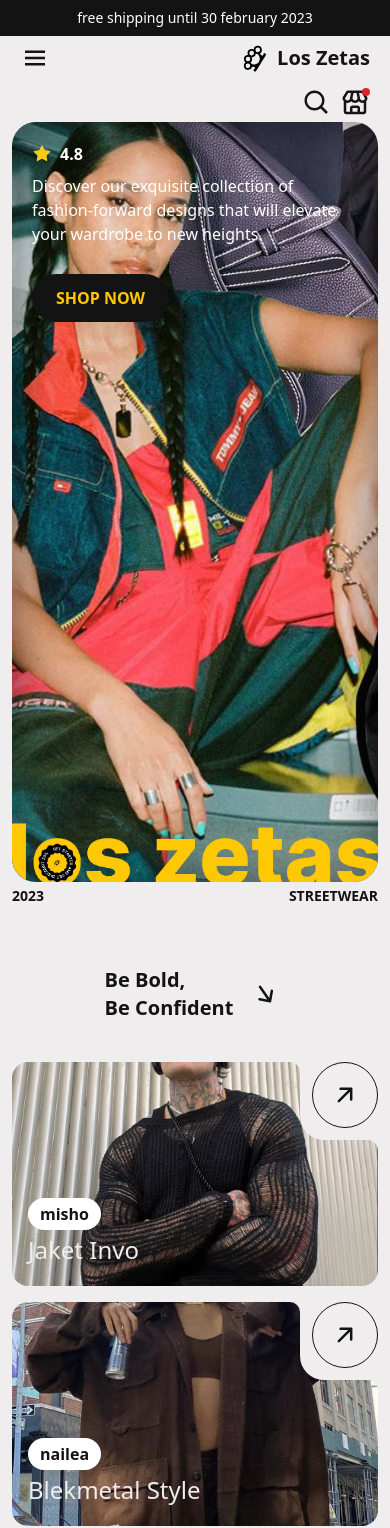
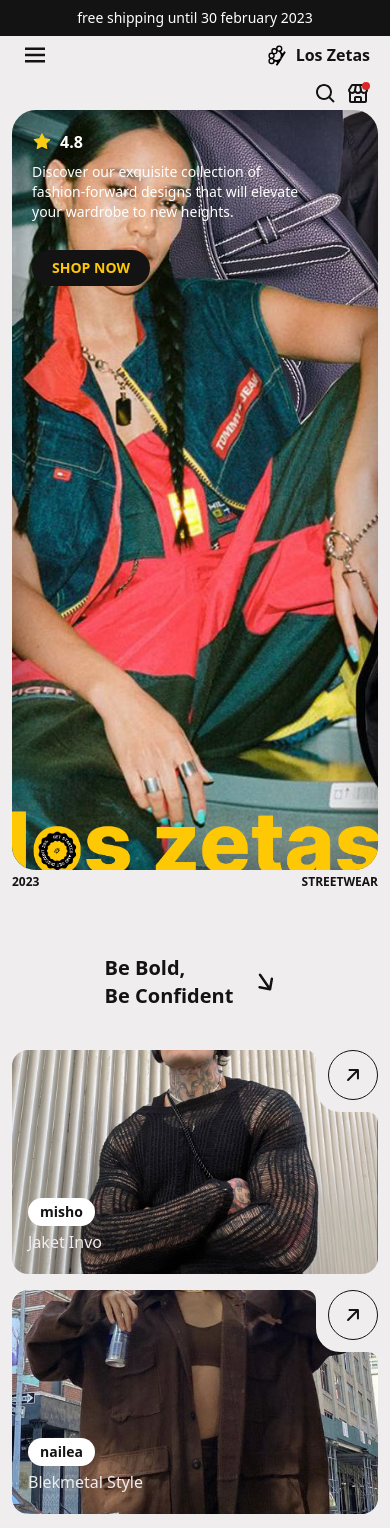
Before and after one commit to ahmadoa/fashion-ecom-landing, a React (Vite) app: page / in a window 390 px wide. Shown: the top 1528 px of the page. Built offline with nearby package versions, Linux system fonts and the light colour scheme.

Commit message:
updated text size for responsivity to adapt with phone screen size

```diff
--- a/src/components/Ceo.jsx
+++ b/src/components/Ceo.jsx
@@ -38,7 +38,7 @@
       >
         <div className="flex flex-col gap-5">
           <ImQuotesRight className="h-10w-10 md:h-16 md:w-16 fill-Yellowsecondary" />
-          <div className="text-lg sm:text-xl md:text-2xl lg:text-[2.5rem] font-medium leading-normal md:leading-[3rem]">
+          <div className="text-base sm:text-xl md:text-2xl lg:text-[2.5rem] font-medium leading-normal md:leading-[3rem]">
             "Fashion is about dressing <br />
             according to what's <br />
             fashionable. Style is more <br />
@@ -47,8 +47,8 @@
         </div>
 
         <div className="flex flex-col gap-1">
-          <div className="text-lg font-medium">Panglima Bagas</div>
-          <div className="text-sm text-Textlightgray font-medium">
+          <div className="text-sm md:text-lg font-medium">Panglima Bagas</div>
+          <div className="text-xs md:text-sm text-Textlightgray font-medium">
             CEO of Los Zetas
           </div>
         </div>
--- a/src/components/Collections.jsx
+++ b/src/components/Collections.jsx
@@ -72,7 +72,7 @@
           image={Amelia}
           self="start"
         />
-        <div className="h-fit text-Textsecondary absolute -bottom-28 md:top-0 md:left-1/2 md:-translate-x-1/2">
+        <div className="h-fit text-sm md:text-base text-Textsecondary absolute -bottom-24 md:-bottom-28 md:top-0 md:left-1/2 md:-translate-x-1/2">
           join our community of style enthusiasts and gain access to execlusive
           offers, sneak peeks of upcoming collections, and personalized fashion
           recommendations.
@@ -96,17 +96,19 @@
         href={link}
         className="flex w-fit self-end rounded-bl-3xl bg-background relative"
       >
-        <motion.div className="rounded-full p-3 border border-Darkprimary hover:border-Yellowsecondary hover:bg-Yellowsecondary transition-all duration-300 w-fit ml-3 mb-3">
-          <BsArrowUpShort size={40} className="rotate-45" />
+        <motion.div className="rounded-full p-2 md:p-3 border border-Darkprimary hover:border-Yellowsecondary hover:bg-Yellowsecondary transition-all duration-300 w-fit ml-3 mb-3">
+          <BsArrowUpShort className="w-8 h-8 md:w-10 md:h-10 rotate-45" />
         </motion.div>
         <div className="absolute -left-5 shadow-5xl rounded-full w-5 h-5 bg-transparent"></div>
         <div className="absolute right-0 -bottom-5 shadow-5xl rounded-full w-5 h-5 bg-transparent"></div>
       </a>
       <div className="flex flex-col gap-1 px-4 py-5">
-        <div className="font-bold py-1 px-3 bg-white rounded-2xl w-fit">
+        <div className="text-sm md:text-base font-bold py-1 px-3 bg-white rounded-2xl w-fit">
           {name}
         </div>
-        <div className="text-2xl text-background font-medium">{collection}</div>
+        <div className="text-base md:text-2xl text-background font-medium">
+          {collection}
+        </div>
       </div>
     </motion.div>
   );
--- a/src/components/Header.jsx
+++ b/src/components/Header.jsx
@@ -38,8 +38,8 @@
         </div>
 
         <div className="justify-end md:justify-center flex items-center gap-2">
-          <img src={Logo} className="h-9" />
-          <span className="text-xl font-bold">
+          <img src={Logo} className="h-7 md:h-9" />
+          <span className="text-base md:text-xl font-bold">
             <a href="#">Los Zetas</a>
           </span>
         </div>
@@ -59,14 +59,14 @@
               />
             </motion.div>
             <BiSearch
-              size={30}
+              className="w-6 h-6 md:h-7 md:w-7"
               onClick={() => {
                 setopen((open) => !open);
               }}
             />
           </div>
           <div className="relative">
-            <BiStore size={30} />
+            <BiStore className="w-6 h-6 md:h-7 md:w-7" />
             <div className="w-2 h-2 bg-red-600 rounded-full absolute top-0 right-0"></div>
           </div>
           <div className="hidden md:flex gap-4 items-center">
--- a/src/components/Hero.jsx
+++ b/src/components/Hero.jsx
@@ -20,14 +20,14 @@
               <AiFillStar size={20} className="fill-yellow-400" />
               <span className="font-semibold text-white">4.8</span>
             </div>
-            <div className="text-white font-medium">
+            <div className="text-sm md:text-base text-white font-medium">
               Discover our exquisite collection of <br /> fashion-forward
               designs that will elevate <br /> your wardrobe to new heights.
             </div>
           </div>
           <a
             href="#"
-            className="uppercase w-fit h-fit px-6 py-3 rounded-full text-Yellowsecondary font-semibold bg-Darkprimary"
+            className="text-sm md:text-base uppercase w-fit h-fit px-5 py-2 md:px-6 md:py-3 rounded-full text-Yellowsecondary font-semibold bg-Darkprimary"
           >
             Shop now
           </a>
@@ -47,8 +47,10 @@
           transition: { delay: 1 },
         }}
       >
-        <span className="text-sm text-Textprimary font-semibold">2023</span>
-        <span className="text-sm uppercase text-Textprimary font-semibold ">
+        <span className="text-xs md:text-sm text-Textprimary font-semibold">
+          2023
+        </span>
+        <span className="text-xs md:text-sm uppercase text-Textprimary font-semibold ">
           streetwear
         </span>
       </motion.div>
--- a/src/components/PromotionSponsors.jsx
+++ b/src/components/PromotionSponsors.jsx
@@ -27,7 +27,7 @@
       initial={{ opacity: 0 }}
       whileInView={{ opacity: 1, transition: { duration: 0.5 } }}
     >
-      <div className="w-[200%] h-[5.5rem] py-1 border-t border-b border-dashed border-stone-300 overflow-hidden relative">
+      <div className="w-[200%] h-[3.5rem] md:h-[4.5rem] flex items-center py-1 border-t border-b border-dashed border-stone-300 overflow-hidden relative">
         <div className="w-[200%] flex items-center h-20 justify-around absolute left-0 gap-5 md:gap-20 animateInvert">
           {Array.from(
             {
@@ -44,7 +44,7 @@
               <div className="flex justify-center items-center w-[9rem] gap-2 md:gap-5">
                 <img
                   src={DiscountIcon}
-                  className="h-10 w-10 sm:h-12 sm:w-12 md:h-16 md:w-16"
+                  className="h-10 w-10 sm:h-12 sm:w-12 md:h-14 md:w-14"
                 />
                 <div className="font-semibold text-Textprimary text-sm sm:text-base md:text-[2rem] whitespace-nowrap">
                   Discount 20%
@@ -65,18 +65,18 @@
       initial={{ opacity: 0 }}
       whileInView={{ opacity: 1, transition: { duration: 0.5 } }}
     >
-      <div className="w-[200%] h-20 md:h-24 md:py-2 border-t border-b border-stone-300 overflow-hidden relative">
+      <div className="w-[200%] h-12 md:h-24 flex items-center md:py-2 border-t border-b border-stone-300 overflow-hidden relative">
         <div className="w-[200%] flex items-center h-20 justify-around absolute left-0 animate gap-8 sm:gap-5 md:gap-20 animate">
           {sponsorImages.map((i) => {
             return (
-              <div className="flex justify-center items-start w-[9rem]">
+              <div className="flex justify-center items-start w-[8rem]">
                 <img src={i.img} />
               </div>
             );
           })}
           {sponsorImages.map((i) => {
             return (
-              <div className="flex justify-center items-start w-[9rem]">
+              <div className="flex justify-center items-start w-[8rem]">
                 <img src={i.img} />
               </div>
             );
--- a/src/components/Services.jsx
+++ b/src/components/Services.jsx
@@ -34,7 +34,7 @@
         image={service_2}
       />
       <div className="col-span-1 grid grid-rows-1 grid-cols-2 md:grid-rows-2 md:grid-cols-1 gap-3">
-        <motion.div className="flex flex-col col-span-1 justify-between bg-Yellowsecondary rounded-3xl p-5">
+        <motion.div className="flex flex-col col-span-1 justify-between bg-Yellowsecondary rounded-3xl p-3 md:p-5">
           <img src={Logo} className="h-10 self-start" />
           <div className="flex flex-col gap-2" variants={item}>
             <div className="w-fit py-2 text-xs md:text-base px-4 bg-white rounded-3xl font-bold">
@@ -74,8 +74,8 @@
         href={link}
         className="flex w-fit self-end rounded-bl-3xl bg-background relative"
       >
-        <div className="rounded-full p-3 border border-Darkprimary hover:border-Yellowsecondary hover:bg-Yellowsecondary transition-all duration-300 w-fit ml-3 mb-3">
-          <BsArrowUpShort size={40} className="rotate-45" />
+        <div className="rounded-full p-2 md:p-3 border border-Darkprimary hover:border-Yellowsecondary hover:bg-Yellowsecondary transition-all duration-300 w-fit ml-3 mb-3">
+          <BsArrowUpShort className="w-8 h-8 md:w-10 md:h-10 rotate-45" />
         </div>
         <div className="absolute -left-5 shadow-5xl rounded-full w-5 h-5 bg-transparent"></div>
         <div className="absolute right-0 -bottom-5 shadow-5xl rounded-full w-5 h-5 bg-transparent"></div>
@@ -84,7 +84,9 @@
         className="flex flex-col gap-1 pl-5 pr-3 py-7 w-full md:w-[60%]"
         style={{ alignSelf: `${self}` }}
       >
-        <div className="text-base text-background font-normal">{info}</div>
+        <div className="text-sm md:text-base text-background font-normal">
+          {info}
+        </div>
       </div>
     </motion.div>
   );
```
Also changed, not shown: src/components/Footer.jsx (+11 -8 lines), 1 other file (tests, documents, lock files or other folders).
